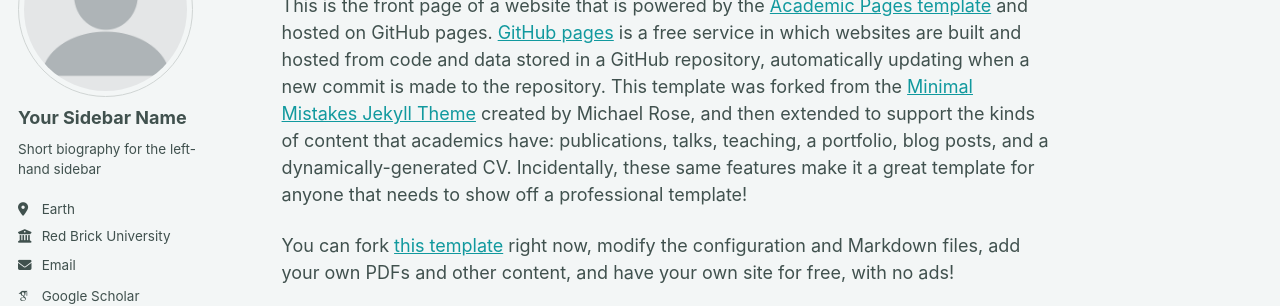
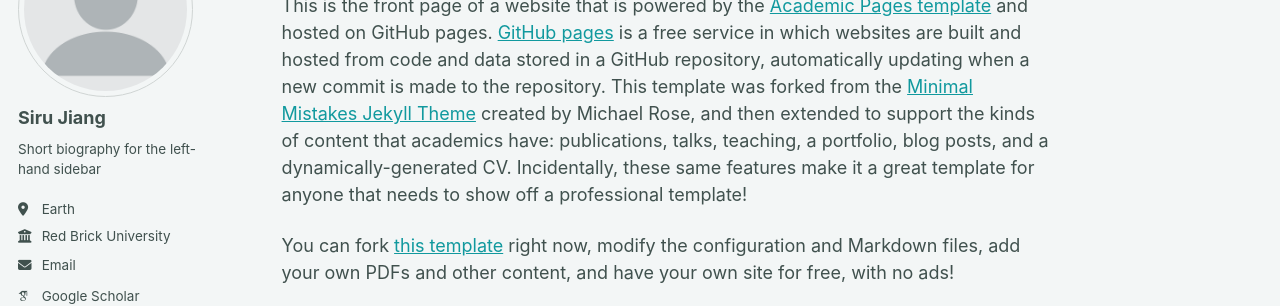
Before and after one commit to SHER-Jiang/sherjiang.github.io, a Jekyll site: the page built from _pages/about.md, in a window 1280 px wide. Shown: the part 179-485 px from the top of the page. Built offline with Jekyll 4.4.1, drawn with Linux system fonts in a browser that asks for light colours; some web fonts are replaced; a script bundle is joined from its source files by our own code; library files that are not in the unit come from our copies.

Commit message:
Update _config.yml

```diff
--- a/_config.yml
+++ b/_config.yml
@@ -24,7 +24,7 @@ repository               : "sirujiang/sirujiang.github.io"
 author:
   # Biographic information
   avatar           : "profile.png"
-  name             : "Your Sidebar Name"
+  name             : "Siru Jiang"
   pronouns         : # example: "she/her"
   bio              : "Short biography for the left-hand sidebar"
   location         : "Earth"
```
